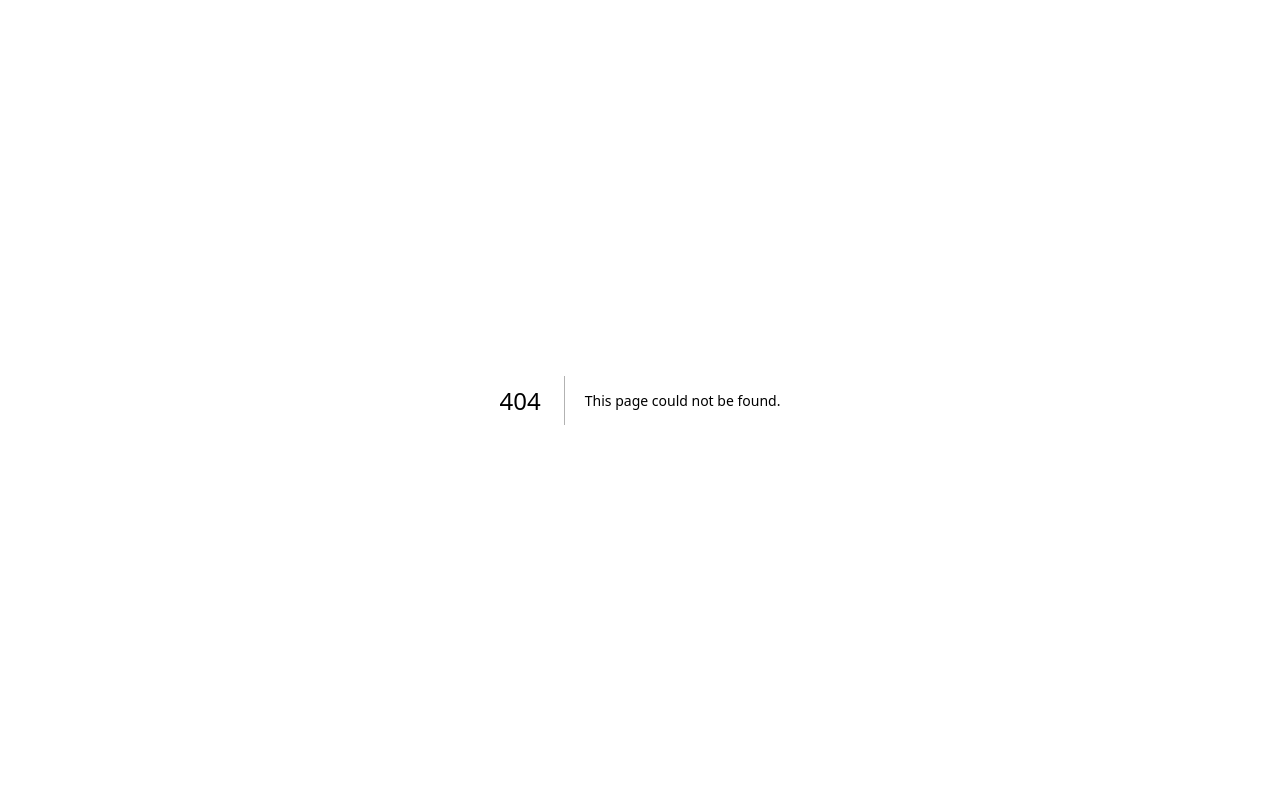
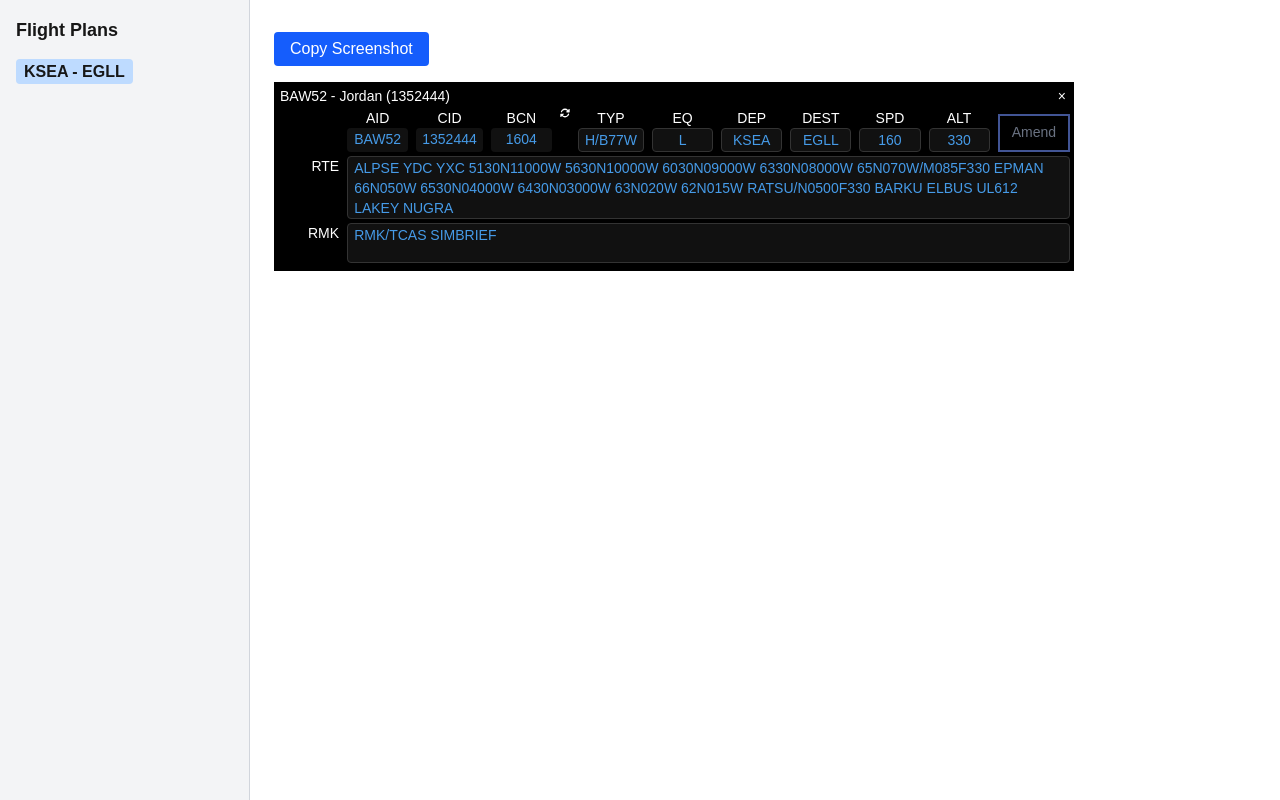
Before and after one commit to neilenns/clearancelab, a Next.js app: page /fp/1 in a window 1280 px wide. Before the commit this address had no page. Built offline with nearby package versions, Linux system fonts and the light colour scheme.

Commit message:
Use links

```diff
--- /dev/null
+++ b/src/app/fp/[id]/page.tsx
@@ -0,0 +1,53 @@
+"use client";
+
+import { useRef } from "react";
+import FPE from "@/components/fpe";
+import html2canvas from "html2canvas-pro";
+import { toast } from "sonner";
+import flightPlans from "@/data/flightPlans.json" assert { type: "json" };
+import { useParams } from "next/navigation";
+
+export default function Home() {
+  const fpeRef = useRef<HTMLDivElement>(null);
+
+  const params = useParams();
+  const selectedId = parseInt(params.id as string, 10);
+  const plan = flightPlans.find((p) => p.id === selectedId);
+
+  const handleScreenshot = async () => {
+    if (!fpeRef.current) return;
+
+    const canvas = await html2canvas(fpeRef.current);
+    canvas.toBlob((blob) => {
+      if (blob) {
+        navigator.clipboard
+          .write([new ClipboardItem({ "image/png": blob })])
+          .catch((err: unknown) => {
+            toast.error("Failed to copy screenshot");
+            console.error("Failed to copy screenshot: ", err);
+          });
+        toast.success("Screenshot copied to clipboard!");
+      }
+    });
+  };
+
+  return (
+    <main className="p-6 overflow-y-auto">
+      <div className="mb-4">
+        <button
+          onClick={() => {
+            handleScreenshot().catch(() => {
+              toast.error("Failed to copy screenshot");
+            });
+          }}
+          className="bg-blue-600 text-white px-4 py-2 rounded hover:bg-blue-700"
+        >
+          Copy Screenshot
+        </button>
+      </div>
+      <div>
+        <FPE plan={plan ?? null} ref={fpeRef} />
+      </div>
+    </main>
+  );
+}
--- a/src/app/layout.tsx
+++ b/src/app/layout.tsx
@@ -2,6 +2,8 @@
 import { Geist, Geist_Mono } from "next/font/google";
 import "./globals.css";
 import { Toaster } from "sonner";
+import flightPlansData from "@/data/flightPlans.json" assert { type: "json" };
+import Sidebar from "@/components/sidebar";
 
 const geistSans = Geist({
   variable: "--font-geist-sans",
@@ -28,7 +30,11 @@
       <body
         className={`${geistSans.variable} ${geistMono.variable} antialiased`}
       >
-        {children}
+        <div className="grid grid-cols-[250px_1fr] h-screen">
+          <Sidebar plans={flightPlansData} />
+
+          {children}
+        </div>
         <Toaster richColors />
       </body>
     </html>
--- a/src/app/page.tsx
+++ /dev/null
@@ -1,60 +0,0 @@
-"use client";
-
-import { useRef, useState } from "react";
-import FPE from "@/components/fpe";
-import Sidebar from "@/components/sidebar";
-import { FlightPlan } from "@/interfaces/flightPlan";
-import flightPlansData from "@/data/flightPlans.json" assert { type: "json" };
-import html2canvas from "html2canvas-pro";
-import { toast } from "sonner";
-
-export default function Home() {
-  const [selectedFlightPlan, setSelectedFlightPlan] =
-    useState<FlightPlan | null>(null);
-  const fpeRef = useRef<HTMLDivElement>(null);
-
-  const handleScreenshot = async () => {
-    if (!fpeRef.current) return;
-
-    const canvas = await html2canvas(fpeRef.current);
-    canvas.toBlob((blob) => {
-      if (blob) {
-        navigator.clipboard
-          .write([new ClipboardItem({ "image/png": blob })])
-          .catch((err: unknown) => {
-            toast.error("Failed to copy screenshot");
-            console.error("Failed to copy screenshot: ", err);
-          });
-        toast.success("Screenshot copied to clipboard!");
-      }
-    });
-  };
-
-  return (
-    <div className="grid grid-cols-[250px_1fr] h-screen">
-      <Sidebar
-        plans={flightPlansData}
-        onSelect={setSelectedFlightPlan}
-        selectedFlightPlan={selectedFlightPlan}
-      />
-
-      <main className="p-6 overflow-y-auto">
-        <div className="mb-4">
-          <button
-            onClick={() => {
-              handleScreenshot().catch(() => {
-                toast.error("Failed to copy screenshot");
-              });
-            }}
-            className="bg-blue-600 text-white px-4 py-2 rounded hover:bg-blue-700"
-          >
-            Copy Screenshot
-          </button>
-        </div>
-        <div>
-          <FPE plan={selectedFlightPlan} ref={fpeRef} />
-        </div>
-      </main>
-    </div>
-  );
-}
--- a/src/components/flightPlanItem.tsx
+++ b/src/components/flightPlanItem.tsx
@@ -1,24 +1,22 @@
 import { FlightPlan } from "@/interfaces/flightPlan";
 import "@/styles/flightPlanItem.css";
 import clsx from "clsx";
+import Link from "next/link";
 
 interface FlightPlanProps {
   plan: FlightPlan;
   selected: boolean;
-  onClick: () => void;
 }
 
-export default function FlightPlanItem({
-  plan,
-  selected,
-  onClick,
-}: FlightPlanProps) {
+export default function FlightPlanItem({ plan, selected }: FlightPlanProps) {
   return (
-    <li
-      className={clsx("fp-list-item", { "fp-list-item-selected": selected })}
-      onClick={onClick}
-    >
-      {plan.dep} - {plan.dest}
+    <li>
+      <Link
+        className={clsx("fp-list-item", { "fp-list-item-selected": selected })}
+        href={`/fp/${plan.id.toString()}`}
+      >
+        {plan.dep} - {plan.dest}
+      </Link>
     </li>
   );
 }
--- a/src/components/sidebar.tsx
+++ b/src/components/sidebar.tsx
@@ -1,20 +1,20 @@
+"use client";
+
 import React from "react";
 import "@/styles/sidebar.css";
 import FlightPlanItem from "@/components/flightPlanItem";
 import { normalizeFlightPlan } from "@/lib/flightPlanUtils";
 import { FlightPlan } from "@/interfaces/flightPlan";
+import { useParams } from "next/navigation";
 
 interface SidebarProps {
   plans: FlightPlan[];
-  selectedFlightPlan: FlightPlan | null;
-  onSelect: (plan: FlightPlan) => void;
 }
 
-export default function Sidebar({
-  plans,
-  selectedFlightPlan,
-  onSelect,
-}: SidebarProps) {
+export default function Sidebar({ plans }: SidebarProps) {
+  const params = useParams();
+  const selectedId = parseInt(params.id as string, 10);
+
   return (
     <aside className="sidebar">
       <h2>Flight Plans</h2>
@@ -23,10 +23,7 @@
           <FlightPlanItem
             plan={normalizeFlightPlan(plan)}
             key={plan.id}
-            onClick={() => {
-              onSelect(plan);
-            }}
-            selected={selectedFlightPlan?.id === plan.id}
+            selected={selectedId === plan.id}
           />
         ))}
       </ul>
```
